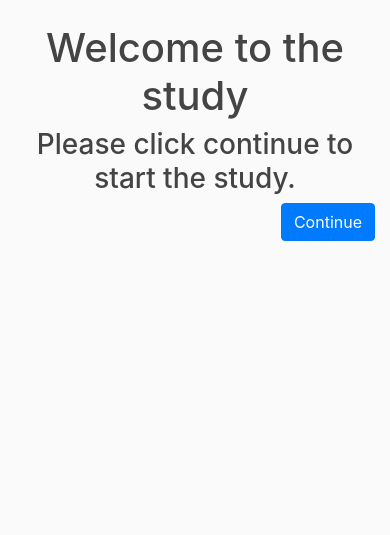
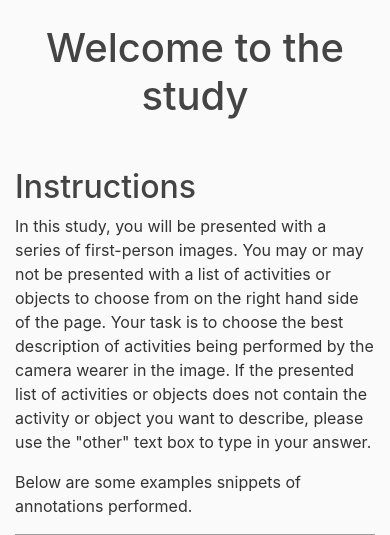
Before and after one commit to slokeshrestha26/llm_annotation_ui, a Flask app: page /welcome in a window 390 px wide. Shown: the part 56-591 px from the top of the page. Before the commit the page ends 297 px from the top, so only its background shows below. Run offline with Flask 3, Linux system fonts and the light colour scheme; grey boxes are pictures that could not be loaded.

Commit message:
added detailed welcome page to orient the participants. Got rid of the bullets in the radio buttons

```diff
--- a/llm_app/templates/welcome.html
+++ b/llm_app/templates/welcome.html
@@ -1,10 +1,77 @@
 {% extends "layout.html" %}
 {% block content %}
-<h1 class = "text-center"> Welcome to the study</h1>
-<h3 class = "text-center"> Please click continue to start the study.</h3>
-<form method = "POST", action = "" id = "transition page">
-    <div class = "form-group text-right">
-        <button type="submit" class="btn btn-primary">Continue</button>
+<h1 class="text-center"> Welcome to the study</h1>
+<div class="text-left mt-5">
+    <h2> Instructions</h2>
+    <p> In this study, you will be presented with a series of first-person images. You may or may not be presented with
+        a list of activities or objects to choose from on the right hand side of the page. Your task is to choose the
+        best description of activities being performed
+        by the camera wearer in the image. If the presented list of activities or objects does not contain the activity
+        or object you want to describe, please
+        use the "other" text box to type in your answer.
+    </p>
+    <p>Below are some examples snippets of annotations performed.</p>
+</div>
+
+<div class="text-center">
+    <!-- images here -->
+    <div>
+        <img src="{{ url_for('static', filename='click_option_click_submit.png') }}" class="img-fluid"
+            alt="Example image" width="900" , height="1000">
+        <p><small>Pick the most appropriate activity in the list if you can find it, select it and click submit
+            </small></p><br>
     </div>
-</form>
+    <div class="mt-5">
+        <img src="{{ url_for('static', filename='type_in_other_click_submit.png') }}" class="img-fluid"
+            alt="Example image" width="900" , height="1000">
+        <p>
+            <small>If you are not satisfied by the provided options, type in your own answer on the other text
+                box</small>
+        </p>
+        <!-- </div>
+        <div class = "mt-5">
+            <img src="{{ url_for('static', filename='type_in_other_click_submit_2.png') }}" class="img-fluid"
+                alt="Example image" width="900" , height="1000">
+                <p>
+                    <small></small>
+                </p>
+        </div> -->
+        <div class="mt-5"><img src="{{ url_for('static', filename='ambiguous_image.png') }}" class="img-fluid"
+                alt="Responsive image" width="900" , height="1000">
+            <p>
+                <small>If the activity being performed in the first-person image is not clear, make your best
+                    guess</small>
+            </p>
+        </div>
+
+    </div>
+</div>
+<div class="text-left mt-5">
+    <h3 class="mb-3 mt-5">Frequently Asked Questions</h3>
+    <p> <strong>What if the activity is not clear in the picture?
+        </strong><br>
+        We ask you to choose the best description of the activity being performed in the image. If you are not sure,
+        please put your best guess in the text box or choose the best answer from the suggestion list on the right
+        side
+        of the page.
+    </p>
+
+    <p><strong>Some of the suggestions provided are nouns or names of objects rather than activities. Do I select
+            nouns?</strong><br>
+        We ask you to choose the best description of the activity being performed in the image. If the suggested
+        list
+        are nouns,
+        please do your best to find an activity that represents the image or type in the text box to write the
+        activity.
+    </p>
+</div>
+
+<div class="col">
+    <h3 class="text-center mt-5"> Please click continue to start the study</h3>
+    <form method="POST" , action="" id="transition page">
+        <div class="form-group text-center">
+            <button type="submit" class="btn btn-primary">Continue</button>
+        </div>
+    </form>
+</div>
 {% endblock content %}
```
Also changed, not shown: llm_app/templates/annotation_page.html (+22 -15 lines), llm_app/templates/nasa_tlx.html (+6 -6 lines), instance/site.db.
